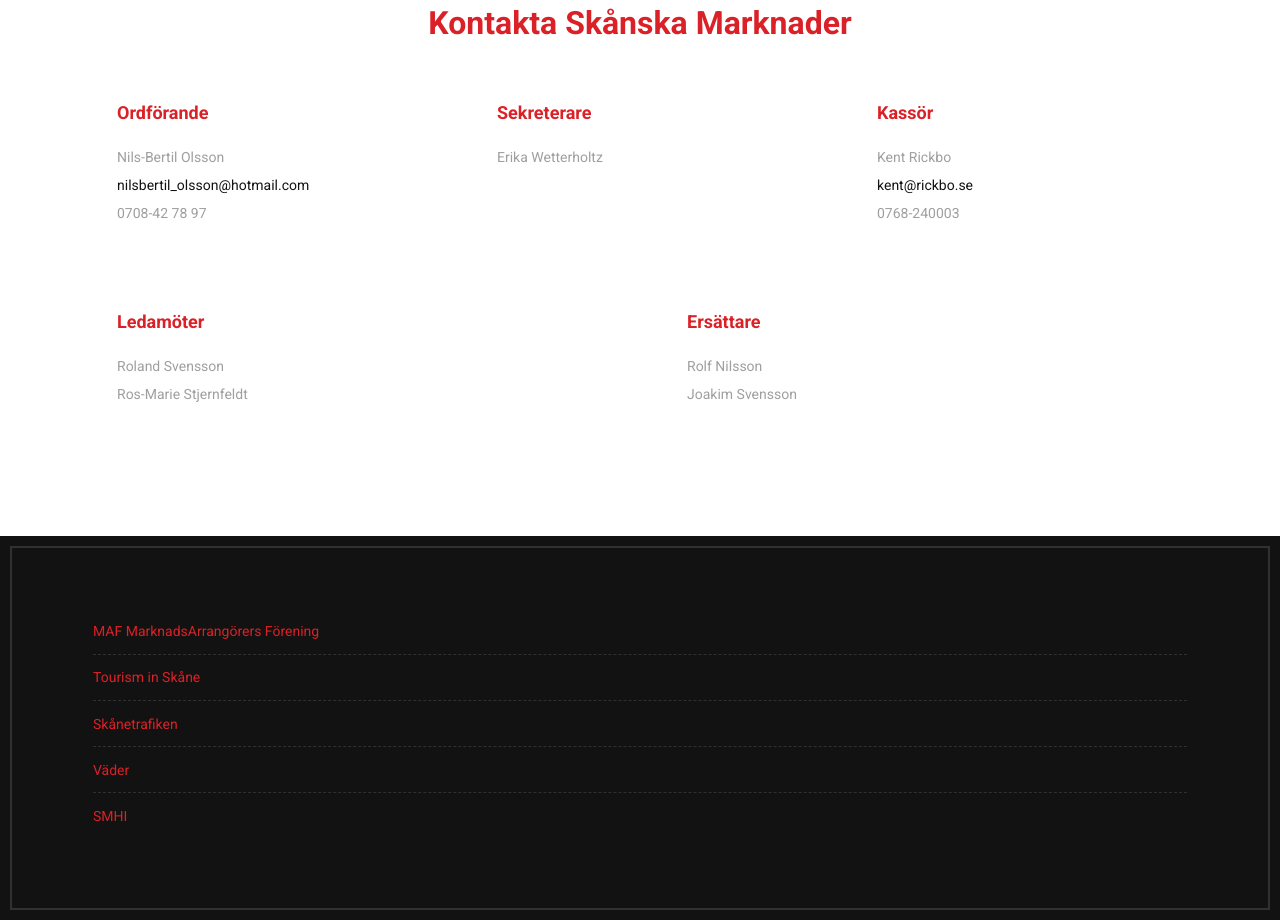
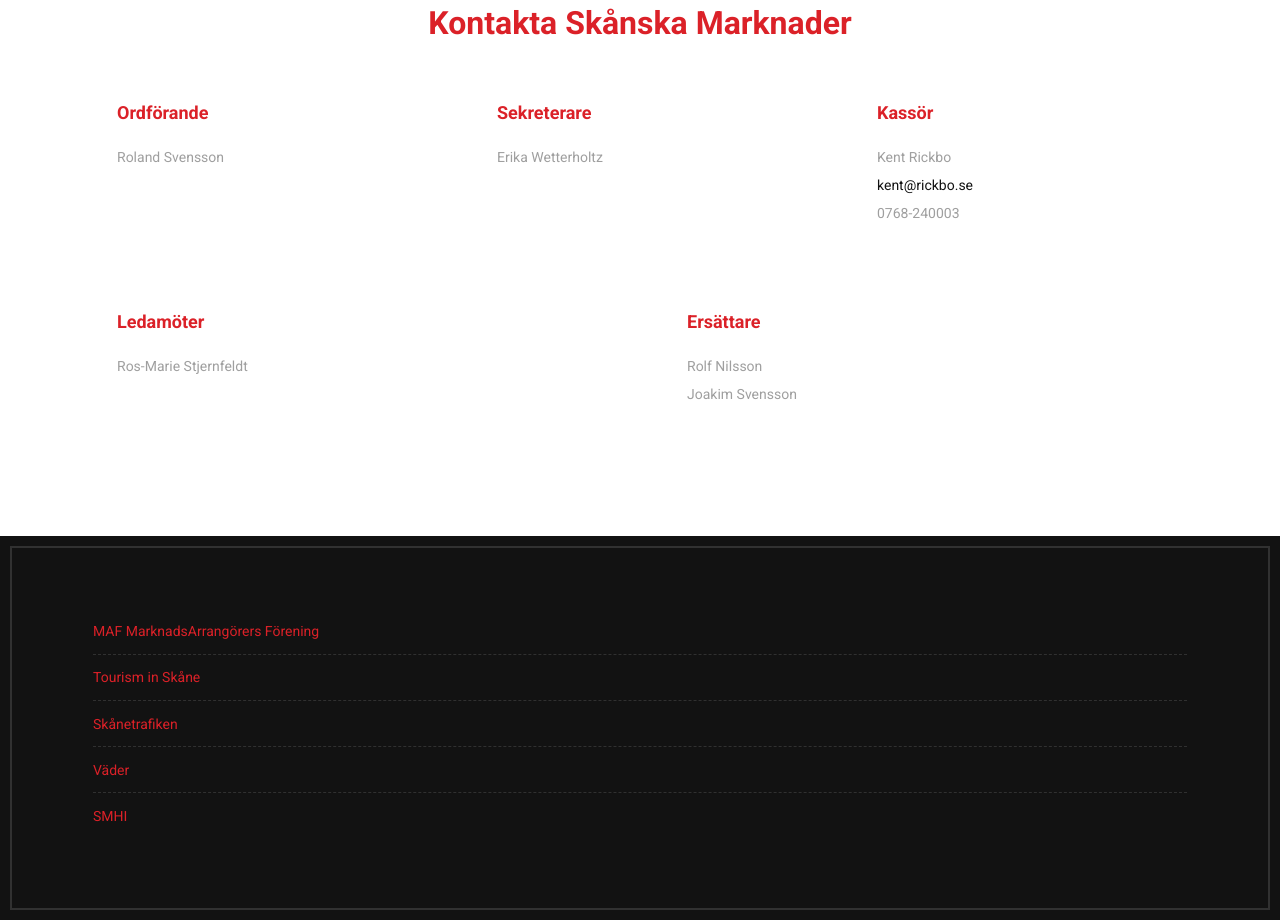
Before and after one commit to skanskamarknader/skanskamarknader.github.io, a plain HTML site: page index.html in a window 1280 px wide. Shown: the part 3635-4555 px from the top of the page. Drawn offline with Linux system fonts and the light colour scheme.

Commit message:
Byt till Max Wall för Gislöv och Roland Svensson som ordförande

```diff
--- a/index.html
+++ b/index.html
@@ -1825,11 +1825,10 @@
                                                 Gislövsstrandväg 125<br>
                                                 231 92 Trelleborg</p>
                                             <hr class="invis">
-                                            <p>Nils Bertil Olsson<br>
-                                                0708-42 78 97<br>
+                                            <p>Max Wall<br>
+                                                073-337 47 59<br>
                                                 <a href="mailto:marknad@gislovsif.se">marknad@gislovsif.se</a><br>
                                                 <a href="mailto:kansli@gislovsif.se">kansli@gislovsif.se</a><br>
-                                                <a href="mailto:nilsbertil_olsson@hotmail.com">nilsbertil_olsson@hotmail.com</a><br>
                                                 <a href="https://www.gislovsif.se/">www.gislovsif.se</a><br>
                                             </p>
                                         </div>
@@ -2409,9 +2408,10 @@
                     <div class="col-lg-4 col-md-4 col-sm-12 col-xs-12">
                         <div class="box  wow slideInUp" data-wow-duration="1s" data-wow-delay="0.2s">
                             <h4>Ordförande</h4>
-                            <p>Nils-Bertil Olsson<br>
-                                <a href="mailto:nilsbertil_olsson@hotmail.com">nilsbertil_olsson@hotmail.com</a><br>
-                                0708-42 78 97</p>
+                            <p>Roland Svensson<br>
+                                <!-- <a href="mailto:nilsbertil_olsson@hotmail.com">nilsbertil_olsson@hotmail.com</a><br>
+                                0708-42 78 97 -->
+                            </p>
                         </div>
                     </div>
 
@@ -2436,8 +2436,7 @@
                     <div class="col-lg-6 col-md-6 col-sm-12 col-xs-12">
                         <div class="box wow slideInUp" data-wow-duration="1s" data-wow-delay="0.8s">
                             <h4>Ledamöter</h4>
-                            <p>Roland Svensson<br>
-                                Ros-Marie Stjernfeldt</p>
+                            <p>Ros-Marie Stjernfeldt</p>
                         </div>
                     </div>
 
```
